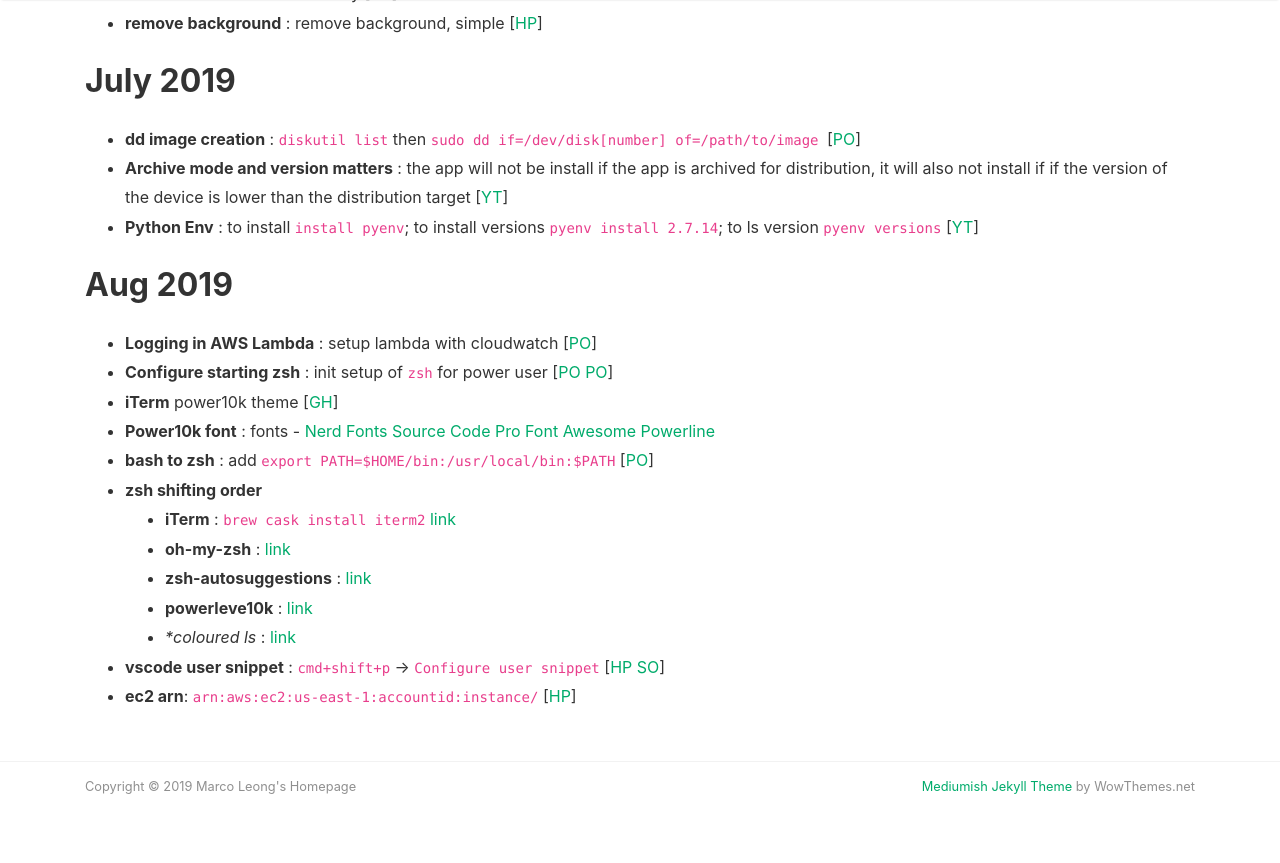
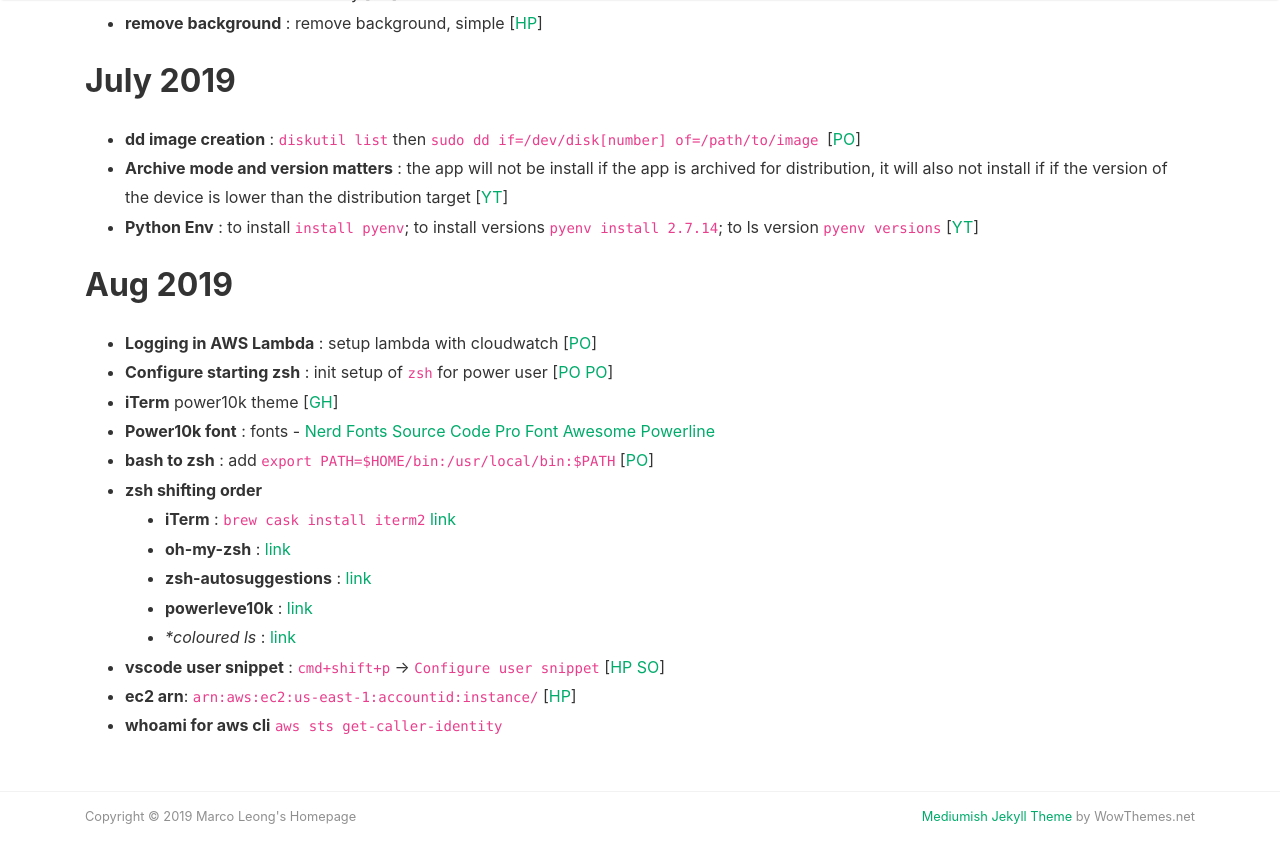
Before and after one commit to MarcoLeongDev/MarcoLeongDev.github.io, a Jekyll site: the page built from journey.md, in a window 1280 px wide and 900 px high, scrolled down 3446 px. Shown: the top 863 px of the window. Built offline with Jekyll 4.4.1, drawn with Linux system fonts in a browser that asks for light colours; nearby versions of some CDN libraries; our own code applies the rules of GitHub Pages for plain Markdown files.

Commit message:
Update journey.md

```diff
--- a/journey.md
+++ b/journey.md
@@ -111,7 +111,7 @@
     - **coloured ls* : [link](https://apple.stackexchange.com/questions/33677/how-can-i-configure-mac-terminal-to-have-color-ls-output)
 - **vscode user snippet** : `cmd+shift+p` -> `Configure user snippet` [[HP](https://code.visualstudio.com/docs/editor/userdefinedsnippets) [SO](https://stackoverflow.com/questions/2392766/multiline-strings-in-json)]
 - **ec2 arn**: `arn:aws:ec2:us-east-1:accountid:instance/` [[HP](https://aws.amazon.com/blogs/security/demystifying-ec2-resource-level-permissions/)]
-
+- **whoami for aws cli** `aws sts get-caller-identity`
 
 
 
```
